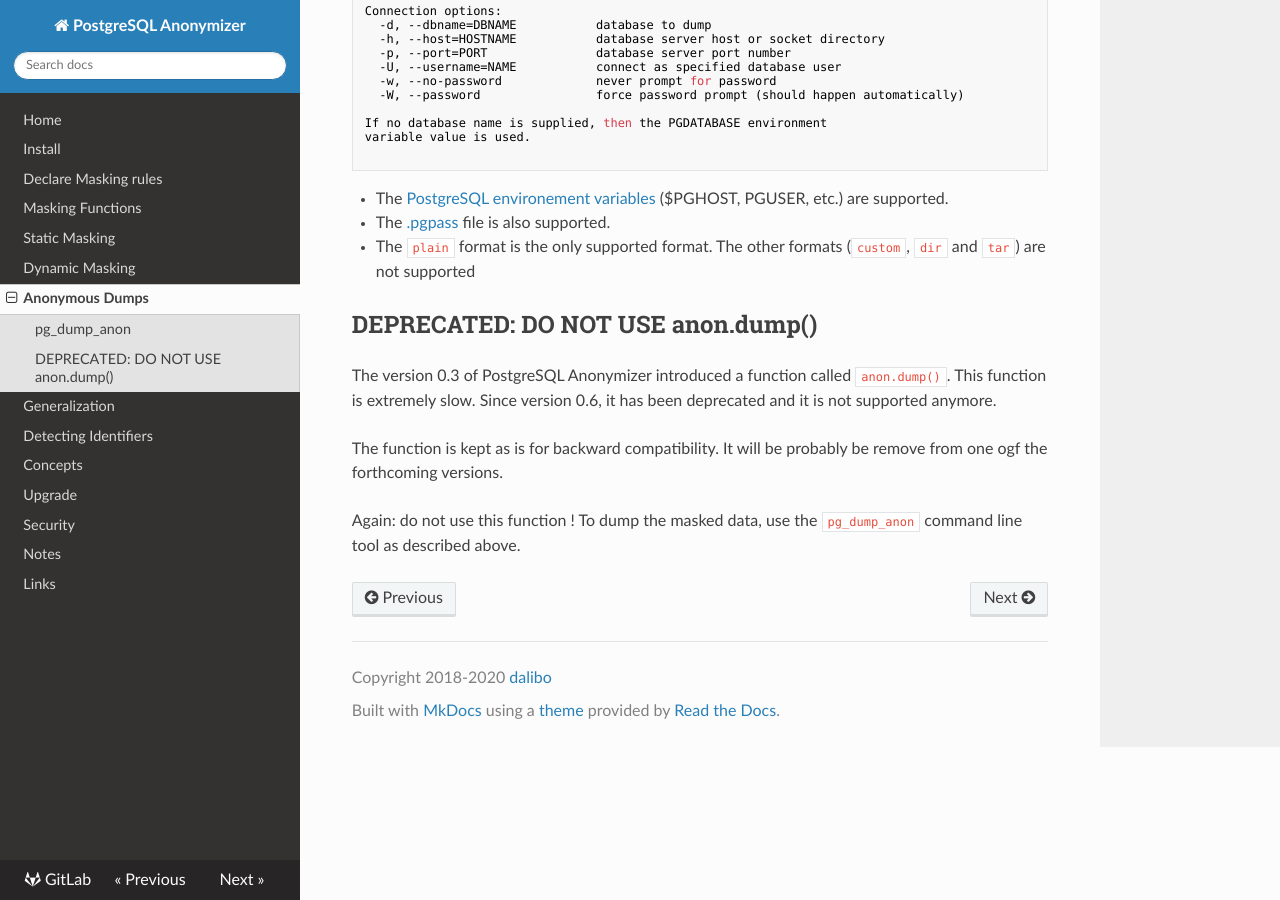
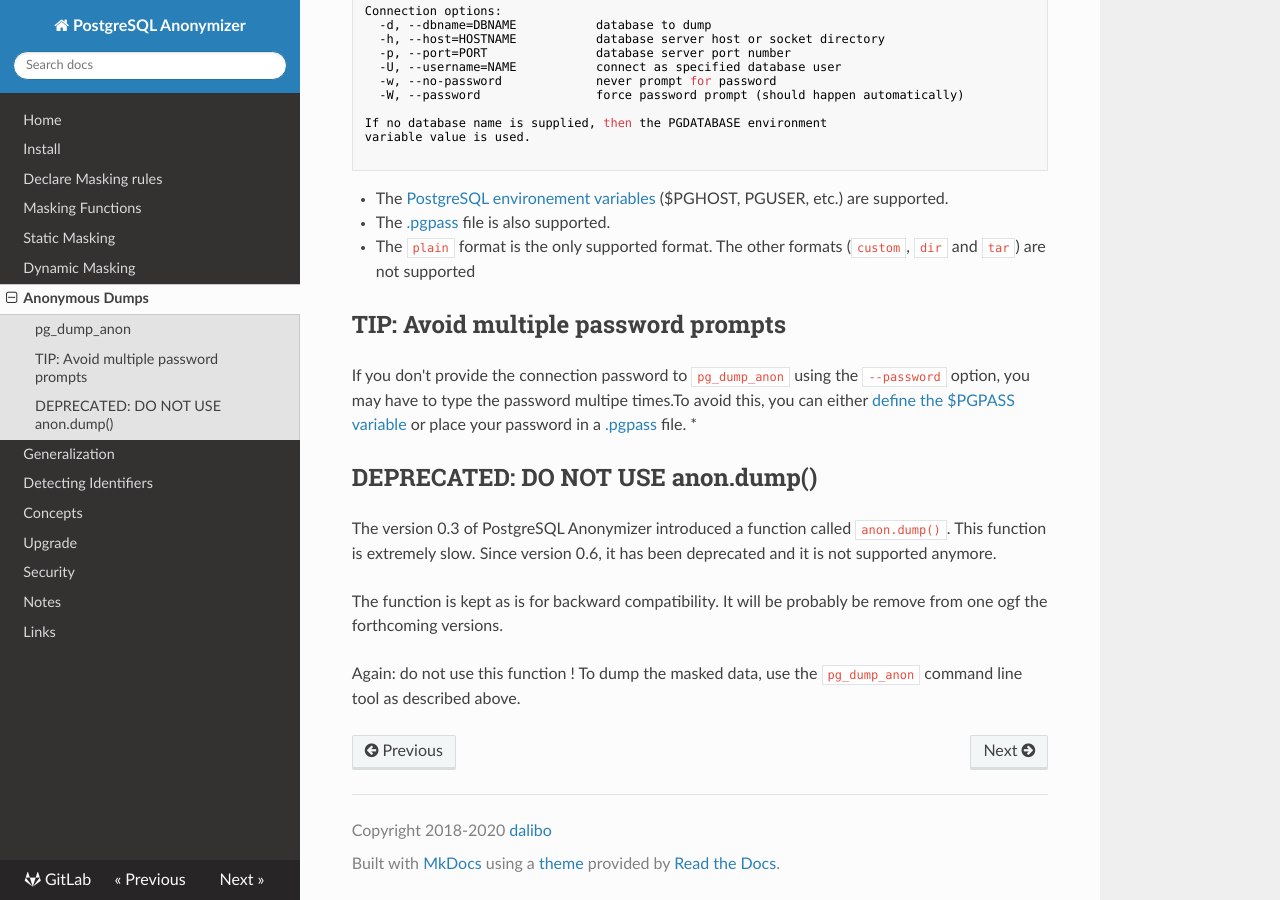
Before and after one commit to neondatabase/postgresql_anonymizer, an MkDocs documentation site: the page built from docs/anonymous_dumps.md, in a window 1280 px wide and 900 px high, scrolled down 712 px. Built offline with MkDocs 1.6.1, drawn with Linux system fonts in a browser that asks for light colours; nearby versions of some CDN libraries.

Commit message:
FIX #193: tips about multiple password prompts

```diff
--- a/docs/anonymous_dumps.md
+++ b/docs/anonymous_dumps.md
@@ -57,6 +57,16 @@
 [.pgpass]: https://www.postgresql.org/docs/current/libpq-pgpass.html
 
 
+TIP: Avoid multiple password prompts
+------------------------------------------------------------------------------
+
+If you don't provide the connection password to `pg_dump_anon` using the
+`--password` option, you may have to type the password multipe times.To
+avoid this, you can either [define the $PGPASS variable] or place your
+password in a [.pgpass] file.
+ *
+[define the $PGPASS variable]: https://www.postgresql.org/docs/current/libpq-envars.html
+
 
 DEPRECATED: DO NOT USE anon.dump()
 ------------------------------------------------------------------------------
```
